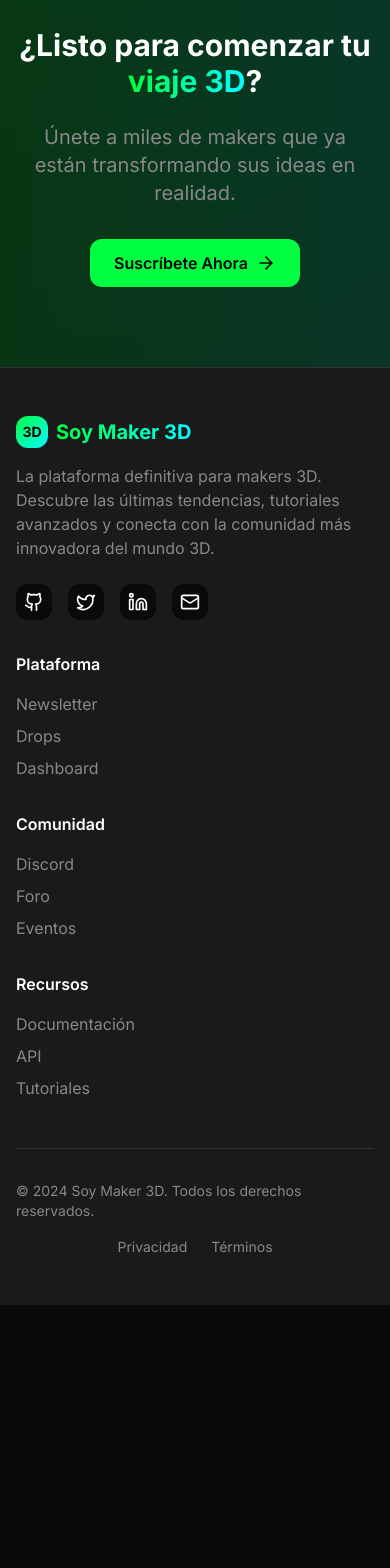
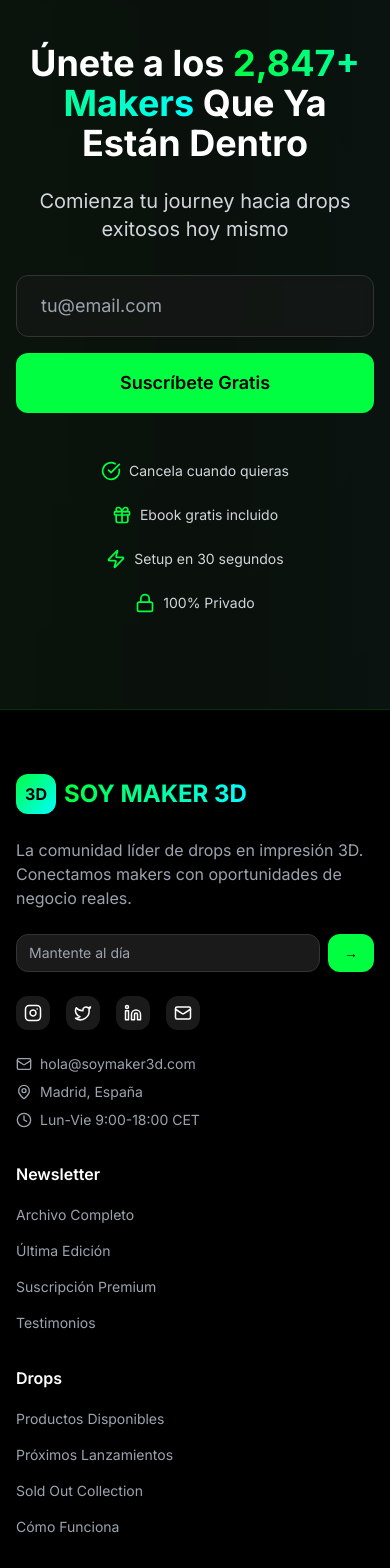
Before and after one commit to enriicrey/maker-neon-platform, a React (Vite) app: page / in a window 390 px wide. Shown: the part 6020-7588 px from the top of the page. Before the commit the page ends 7325 px from the top, so only its background shows below. Built offline with nearby package versions, Linux system fonts and the light colour scheme.

Commit message:
Add final CTA section and professional footer
Implemented the pre-footer CTA section, the main footer, and the legal section, including responsive design, styling, and functionalities like the scroll-to-top button and newsletter signup.

```diff
--- /dev/null
+++ b/src/components/FinalCTA.tsx
@@ -0,0 +1,81 @@
+
+import React, { useState } from 'react';
+import { CheckCircle, Gift, Zap, Lock } from 'lucide-react';
+
+const FinalCTA = () => {
+  const [email, setEmail] = useState('');
+  const [isSubmitted, setIsSubmitted] = useState(false);
+
+  const handleSubmit = (e: React.FormEvent) => {
+    e.preventDefault();
+    if (email) {
+      setIsSubmitted(true);
+      setTimeout(() => setIsSubmitted(false), 3000);
+      setEmail('');
+    }
+  };
+
+  return (
+    <section className="py-24 lg:py-32 bg-gradient-to-r from-primary/10 via-primary/5 to-neon-cyan/10 relative overflow-hidden">
+      {/* Background overlay */}
+      <div className="absolute inset-0 bg-dark-bg/80"></div>
+
+      <div className="container mx-auto px-4 max-w-4xl relative z-10">
+        <div className="text-center">
+          {/* Título Principal */}
+          <h2 className="text-4xl lg:text-5xl font-bold mb-6">
+            Únete a los <span className="text-gradient">2,847+ Makers</span> Que Ya Están Dentro
+          </h2>
+
+          {/* Subtítulo */}
+          <p className="text-xl text-gray-300 mb-8 max-w-2xl mx-auto">
+            Comienza tu journey hacia drops exitosos hoy mismo
+          </p>
+
+          {/* Formulario */}
+          <form onSubmit={handleSubmit} className="mb-12">
+            <div className="flex flex-col md:flex-row gap-4 max-w-md mx-auto">
+              <input
+                type="email"
+                value={email}
+                onChange={(e) => setEmail(e.target.value)}
+                placeholder="tu@email.com"
+                className="flex-1 px-6 py-4 rounded-lg bg-dark-surface/50 border border-dark-border focus:border-primary focus:outline-none text-white text-lg backdrop-blur-sm"
+                required
+              />
+              <button
+                type="submit"
+                className="btn-neon px-8 py-4 text-lg font-semibold whitespace-nowrap"
+                disabled={isSubmitted}
+              >
+                {isSubmitted ? '¡Suscrito!' : 'Suscríbete Gratis'}
+              </button>
+            </div>
+          </form>
+
+          {/* Garantías y Beneficios */}
+          <div className="grid grid-cols-1 md:grid-cols-2 lg:grid-cols-4 gap-6 max-w-4xl mx-auto">
+            <div className="flex items-center justify-center space-x-2 text-gray-300">
+              <CheckCircle className="w-5 h-5 text-primary flex-shrink-0" />
+              <span className="text-sm">Cancela cuando quieras</span>
+            </div>
+            <div className="flex items-center justify-center space-x-2 text-gray-300">
+              <Gift className="w-5 h-5 text-primary flex-shrink-0" />
+              <span className="text-sm">Ebook gratis incluido</span>
+            </div>
+            <div className="flex items-center justify-center space-x-2 text-gray-300">
+              <Zap className="w-5 h-5 text-primary flex-shrink-0" />
+              <span className="text-sm">Setup en 30 segundos</span>
+            </div>
+            <div className="flex items-center justify-center space-x-2 text-gray-300">
+              <Lock className="w-5 h-5 text-primary flex-shrink-0" />
+              <span className="text-sm">100% Privado</span>
+            </div>
+          </div>
+        </div>
+      </div>
+    </section>
+  );
+};
+
+export default FinalCTA;
--- a/src/components/Footer.tsx
+++ b/src/components/Footer.tsx
@@ -1,84 +1,139 @@
 
+import React, { useState } from 'react';
 import { Link } from 'react-router-dom';
-import { Github, Twitter, Linkedin, Mail } from 'lucide-react';
+import { Instagram, Twitter, Linkedin, Mail, MapPin, Clock } from 'lucide-react';
 
 const Footer = () => {
+  const [email, setEmail] = useState('');
+  const [isSubscribed, setIsSubscribed] = useState(false);
+
+  const handleNewsletterSubmit = (e: React.FormEvent) => {
+    e.preventDefault();
+    if (email) {
+      setIsSubscribed(true);
+      setTimeout(() => setIsSubscribed(false), 3000);
+      setEmail('');
+    }
+  };
+
   const socialLinks = [
-    { icon: Github, href: '#', label: 'GitHub' },
+    { icon: Instagram, href: '#', label: 'Instagram' },
     { icon: Twitter, href: '#', label: 'Twitter' },
     { icon: Linkedin, href: '#', label: 'LinkedIn' },
-    { icon: Mail, href: '#', label: 'Email' },
+    { icon: Mail, href: 'mailto:hola@soymaker3d.com', label: 'Email' },
   ];
 
-  const footerLinks = [
+  const footerSections = [
     {
-      title: 'Plataforma',
+      title: 'Newsletter',
       links: [
-        { name: 'Newsletter', href: '/newsletter' },
-        { name: 'Drops', href: '/drops' },
-        { name: 'Dashboard', href: '/dashboard' },
+        { name: 'Archivo Completo', href: '/newsletter' },
+        { name: 'Última Edición', href: '/newsletter' },
+        { name: 'Suscripción Premium', href: '/suscripcion' },
+        { name: 'Testimonios', href: '#testimonios' },
       ],
     },
     {
-      title: 'Comunidad',
+      title: 'Drops',
       links: [
-        { name: 'Discord', href: '#' },
-        { name: 'Foro', href: '#' },
-        { name: 'Eventos', href: '#' },
+        { name: 'Productos Disponibles', href: '/drops' },
+        { name: 'Próximos Lanzamientos', href: '/drops' },
+        { name: 'Sold Out Collection', href: '/drops' },
+        { name: 'Cómo Funciona', href: '/drops#como-funciona' },
       ],
     },
     {
-      title: 'Recursos',
+      title: 'Empresa',
       links: [
-        { name: 'Documentación', href: '#' },
-        { name: 'API', href: '#' },
-        { name: 'Tutoriales', href: '#' },
+        { name: 'Sobre Nosotros', href: '/sobre-nosotros' },
+        { name: 'Consultoría', href: '/consultoria' },
+        { name: 'Contacto', href: '/contacto' },
+        { name: 'Colaboraciones', href: '/colaboraciones' },
       ],
     },
   ];
 
   return (
-    <footer className="bg-dark-surface border-t border-dark-border">
-      <div className="container mx-auto px-4 py-12">
-        <div className="grid grid-cols-1 md:grid-cols-2 lg:grid-cols-5 gap-8">
-          {/* Brand */}
-          <div className="lg:col-span-2">
-            <Link to="/" className="flex items-center space-x-2 mb-4">
-              <div className="w-8 h-8 bg-gradient-neon rounded-lg flex items-center justify-center">
-                <span className="text-black font-bold text-sm">3D</span>
+    <footer className="bg-black border-t border-primary/20">
+      {/* Footer Principal */}
+      <div className="container mx-auto px-4 pt-16 pb-8">
+        <div className="grid grid-cols-1 md:grid-cols-2 lg:grid-cols-4 gap-8 lg:gap-12">
+
+          {/* Columna 1: Brand */}
+          <div className="lg:col-span-1">
+            <Link to="/" className="flex items-center space-x-2 mb-6">
+              <div className="w-10 h-10 bg-gradient-neon rounded-lg flex items-center justify-center">
+                <span className="text-black font-bold">3D</span>
               </div>
-              <span className="text-xl font-bold text-gradient">
-                Soy Maker 3D
+              <span className="text-2xl font-bold text-gradient">
+                SOY MAKER 3D
               </span>
             </Link>
-            <p className="text-muted-foreground mb-6 max-w-md">
-              La plataforma definitiva para makers 3D. Descubre las últimas tendencias,
-              tutoriales avanzados y conecta con la comunidad más innovadora del mundo 3D.
+
+            <p className="text-gray-400 mb-6 max-w-sm">
+              La comunidad líder de drops en impresión 3D. Conectamos makers con oportunidades de negocio reales.
             </p>
+
+            {/* Newsletter Signup Compacto */}
+            <form onSubmit={handleNewsletterSubmit} className="mb-6">
+              <div className="flex gap-2">
+                <input
+                  type="email"
+                  value={email}
+                  onChange={(e) => setEmail(e.target.value)}
+                  placeholder="Mantente al día"
+                  className="flex-1 px-3 py-2 rounded-lg bg-dark-surface border border-dark-border focus:border-primary focus:outline-none text-white text-sm"
+                />
+                <button
+                  type="submit"
+                  className="px-4 py-2 bg-primary text-black font-semibold rounded-lg hover:bg-primary/90 transition-colors text-sm"
+                >
+                  {isSubscribed ? '✓' : '→'}
+                </button>
+              </div>
+            </form>
+
+            {/* Redes Sociales */}
             <div className="flex space-x-4">
               {socialLinks.map((social) => (
                 <a
                   key={social.label}
                   href={social.href}
-                  className="p-2 rounded-lg bg-dark-bg hover:bg-primary/10 hover:text-primary transition-all duration-300"
+                  className="p-2 rounded-lg bg-dark-surface hover:bg-primary/10 hover:text-primary transition-all duration-300"
                   aria-label={social.label}
                 >
-                  <social.icon size={20} />
+                  <social.icon size={18} />
                 </a>
               ))}
             </div>
+
+            {/* Información de Contacto */}
+            <div className="mt-6 space-y-2 text-sm text-gray-400">
+              <div className="flex items-center space-x-2">
+                <Mail className="w-4 h-4" />
+                <span>hola@soymaker3d.com</span>
+              </div>
+              <div className="flex items-center space-x-2">
+                <MapPin className="w-4 h-4" />
+                <span>Madrid, España</span>
+              </div>
+              <div className="flex items-center space-x-2">
+                <Clock className="w-4 h-4" />
+                <span>Lun-Vie 9:00-18:00 CET</span>
+              </div>
+            </div>
           </div>
 
-          {/* Links */}
-          {footerLinks.map((section) => (
+          {/* Columnas de Links */}
+          {footerSections.map((section) => (
             <div key={section.title}>
               <h3 className="font-semibold text-white mb-4">{section.title}</h3>
-              <ul className="space-y-2">
+              <ul className="space-y-3">
                 {section.links.map((link) => (
                   <li key={link.name}>
                     <Link
                       to={link.href}
-                      className="text-muted-foreground hover:text-primary transition-colors duration-300"
+                      className="text-gray-400 hover:text-primary transition-colors duration-300 text-sm"
                     >
                       {link.name}
                     </Link>
@@ -88,24 +143,35 @@ const Footer = () => {
             </div>
           ))}
         </div>
+      </div>
 
-        <div className="border-t border-dark-border mt-12 pt-8 flex flex-col md:flex-row justify-between items-center">
-          <p className="text-muted-foreground text-sm">
-            © 2024 Soy Maker 3D. Todos los derechos reservados.
+      {/* Sección Legal Bottom */}
+      <div className="border-t border-gray-800">
+        <div className="container mx-auto px-4 py-6">
+          <div className="flex flex-col md:flex-row justify-between items-center">
+            <p className="text-sm text-gray-400 mb-4 md:mb-0">
+              © 2025 Soy Maker 3D. Todos los derechos reservados.
             </p>
-          <div className="flex space-x-6 mt-4 md:mt-0">
+            <div className="flex space-x-6">
               <Link
                 to="/privacidad"
-              className="text-muted-foreground hover:text-primary text-sm transition-colors duration-300"
+                className="text-sm text-gray-400 hover:text-primary transition-colors duration-300"
               >
                 Privacidad
               </Link>
               <Link
                 to="/terminos"
-              className="text-muted-foreground hover:text-primary text-sm transition-colors duration-300"
+                className="text-sm text-gray-400 hover:text-primary transition-colors duration-300"
               >
                 Términos
               </Link>
+              <Link
+                to="/cookies"
+                className="text-sm text-gray-400 hover:text-primary transition-colors duration-300"
+              >
+                Cookies
+              </Link>
+            </div>
           </div>
         </div>
       </div>
--- /dev/null
+++ b/src/components/ScrollToTop.tsx
@@ -0,0 +1,40 @@
+
+import React, { useState, useEffect } from 'react';
+import { ArrowUp } from 'lucide-react';
+
+const ScrollToTop = () => {
+  const [isVisible, setIsVisible] = useState(false);
+
+  useEffect(() => {
+    const toggleVisibility = () => {
+      if (window.pageYOffset > 300) {
+        setIsVisible(true);
+      } else {
+        setIsVisible(false);
+      }
+    };
+
+    window.addEventListener('scroll', toggleVisibility);
+    return () => window.removeEventListener('scroll', toggleVisibility);
+  }, []);
+
+  const scrollToTop = () => {
+    window.scrollTo({
+      top: 0,
+      behavior: 'smooth'
+    });
+  };
+
+  return (
+    <button
+      className={`fixed bottom-8 right-8 z-50 p-3 rounded-full bg-primary text-black shadow-lg hover:shadow-xl transition-all duration-300 ${
+        isVisible ? 'opacity-100 translate-y-0' : 'opacity-0 translate-y-10 pointer-events-none'
+      }`}
+      onClick={scrollToTop}
+    >
+      <ArrowUp className="w-6 h-6" />
+    </button>
+  );
+};
+
+export default ScrollToTop;
--- a/src/pages/Index.tsx
+++ b/src/pages/Index.tsx
@@ -4,6 +4,8 @@ import { ArrowRight, Zap, Users, Rocket } from 'lucide-react';
 import Layout from '../components/Layout';
 import HeroSection from '../components/HeroSection';
 import BenefitsAndSocialProof from '../components/BenefitsAndSocialProof';
+import FinalCTA from '../components/FinalCTA';
+import ScrollToTop from '../components/ScrollToTop';
 
 const Index = () => {
   const features = [
@@ -82,21 +84,11 @@ const Index = () => {
         </div>
       </section>
 
-      {/* CTA Section */}
-      <section className="py-20 bg-gradient-to-r from-primary/10 to-neon-cyan/10">
-        <div className="container mx-auto px-4 text-center">
-          <h2 className="text-3xl md:text-5xl font-bold mb-6">
-            ¿Listo para comenzar tu <span className="text-gradient">viaje 3D</span>?
-          </h2>
-          <p className="text-xl text-muted-foreground mb-8 max-w-2xl mx-auto">
-            Únete a miles de makers que ya están transformando sus ideas en realidad.
-          </p>
-          <Link to="/suscripcion" className="btn-neon inline-flex items-center space-x-2">
-            <span>Suscríbete Ahora</span>
-            <ArrowRight size={20} />
-          </Link>
-        </div>
-      </section>
+      {/* Final CTA Section */}
+      <FinalCTA />
+
+      {/* Scroll to Top Button */}
+      <ScrollToTop />
     </Layout>
   );
 };
```
Lines whose indentation alone changed are shown as unchanged.
